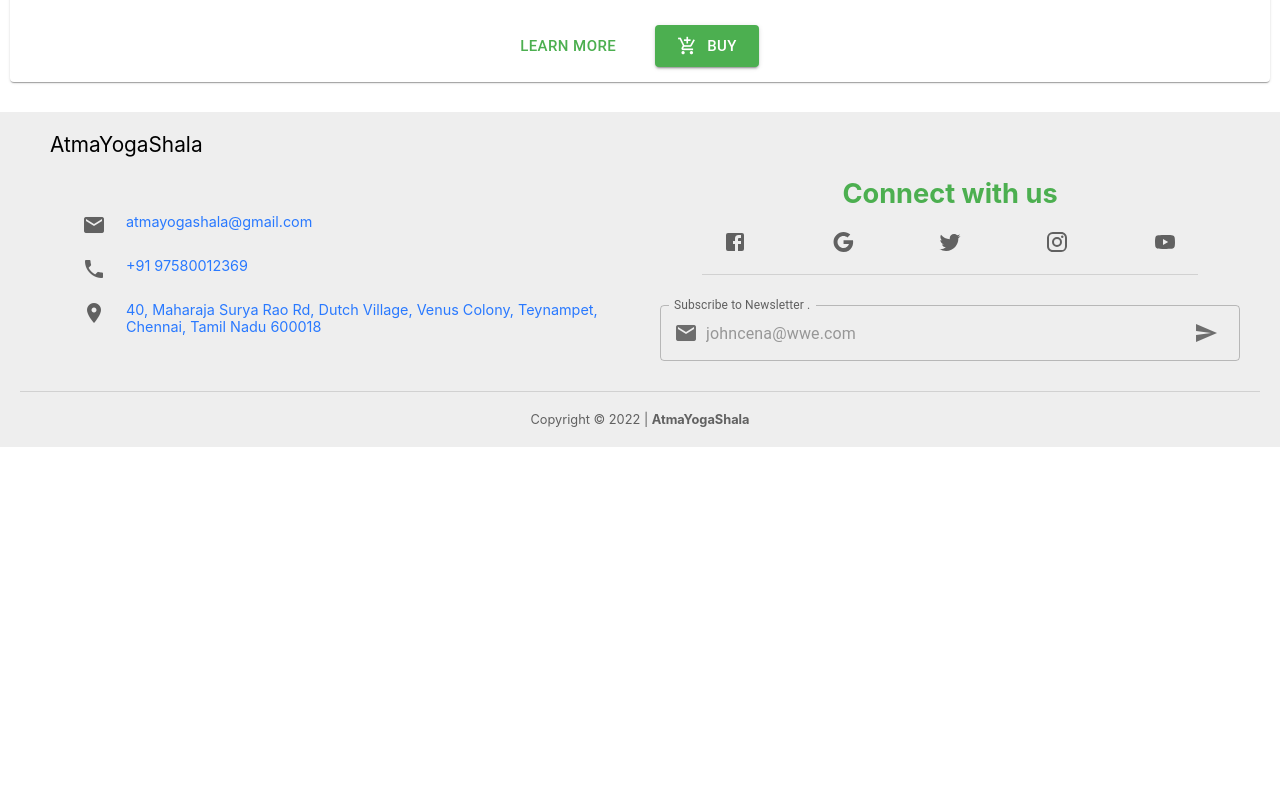
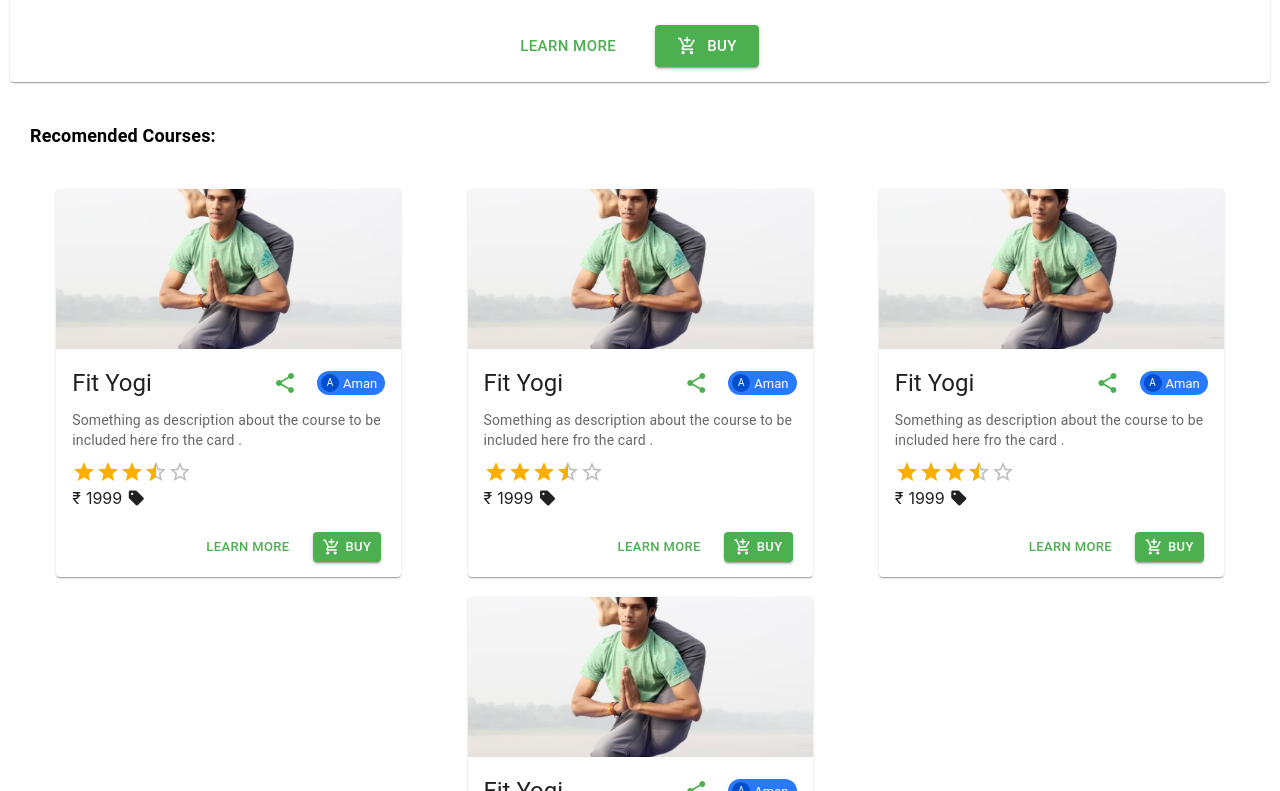
Before and after one commit to amankrokx/atmayogashala-react, a React (Create React App) app: page /cou1 in a window 1280 px wide. Shown: the part 949-1740 px from the top of the page. Before the commit the page ends 1396 px from the top, so only its background shows below. Built offline with nearby package versions, Linux system fonts and the light colour scheme; no server answers.

Commit message:
divider and recomended cources added to the prod_desc page

```diff
--- a/src/components/Description/index.js
+++ b/src/components/Description/index.js
@@ -12,6 +12,7 @@ import Typography from '@mui/material/Typography';
 import Chip from "@mui/material/Chip"
 import Rating from "@mui/material/Rating"
 import Button from "@mui/material/Button"
+import Divider from '@mui/material/Divider';
 
 const ExpandMore = styled((props) => {
   const { expand, ...other } = props;
@@ -130,7 +131,7 @@ export default function RecipeReviewCard(props) {
                 </li>)}
               </ul>
             </Typography>
-
+            <Divider orientation='vertical' flexItem/>
             <Typography paragraph style={{fontSize: 15, fontWeight: 700}}>
               {props.info.description3}
               <ul style={{
@@ -145,7 +146,7 @@ export default function RecipeReviewCard(props) {
                 </li>)}
               </ul>
             </Typography>
-
+            <Divider orientation='vertical' flexItem />
             <Typography paragraph style={{fontSize: 15, fontWeight: 700}}>
               {props.info.description3}
               <ul style={{
@@ -180,5 +181,7 @@ export default function RecipeReviewCard(props) {
             </Button>
         </CardActions>
     </Card>
+
+
   );
 }
--- a/src/pages/Prod_description.js
+++ b/src/pages/Prod_description.js
@@ -1,8 +1,10 @@
 import React from "react"
 import Button from '@mui/material/Button'
 import Toolbar from "@mui/material/Toolbar"
+import Typography from '@mui/material/Typography';
 import LoaderUtils from "../components/Loader/LoaderUtils"
 import Card from "../components/Description"
+import Course_card from "../components/Card"
 import pp from "../media/product4.jpg"
 import { ratingClasses } from "@mui/material"
 
@@ -10,11 +12,6 @@ function Prod_description() {
     return (
         <div>
             <Toolbar></Toolbar>
-
-            {/* <Button variant="outlined" color="success" onClick={() => LoaderUtils.toggle()}>
-                Done !
-            </Button> */}
-            {/* <h1>Welcome to my website!</h1> */}
             <div style={{
                 display: 'flex',
                 justifyContent: 'space-around'
@@ -43,6 +40,66 @@ function Prod_description() {
             }}></Card>
             {/* <Card></Card> */}
             </div>
+            <Typography style={{
+                margin: 30,
+                alignSelf: 'center',
+                fontWeight: 700,
+                fontSize: 18,
+            }}>
+                Recomended Courses:
+            </Typography>
+            <div style={{
+                    display: "flex",
+                    justifyContent: "space-evenly",
+                    flexWrap: "wrap",
+                    alignItems: "flex-start",
+                }}>
+                <Course_card
+                    info={{
+                            photo: pp,
+                            title: "Fit Yogi",
+                            description: "Something as description about the course to be included here fro the card .",
+                            rating: 3.5,
+                            price: 1999,
+                            author: {
+                                name: "Aman",
+                            },
+                        }}></Course_card>
+                <Course_card
+                    info={{
+                            photo: pp,
+                            title: "Fit Yogi",
+                            description: "Something as description about the course to be included here fro the card .",
+                            rating: 3.5,
+                            price: 1999,
+                            author: {
+                                name: "Aman",
+                            },
+                        }}></Course_card>
+                <Course_card
+                    info={{
+                            photo: pp,
+                            title: "Fit Yogi",
+                            description: "Something as description about the course to be included here fro the card .",
+                            rating: 3.5,
+                            price: 1999,
+                            author: {
+                                name: "Aman",
+                            },
+                        }}></Course_card>
+                <Course_card
+                    info={{
+                            photo: pp,
+                            title: "Fit Yogi",
+                            description: "Something as description about the course to be included here fro the card .",
+                            rating: 3.5,
+                            price: 1999,
+                            author: {
+                                name: "Aman",
+                            },
+                        }}></Course_card>
+            </div>
+
         </div>
     )
 }
```
